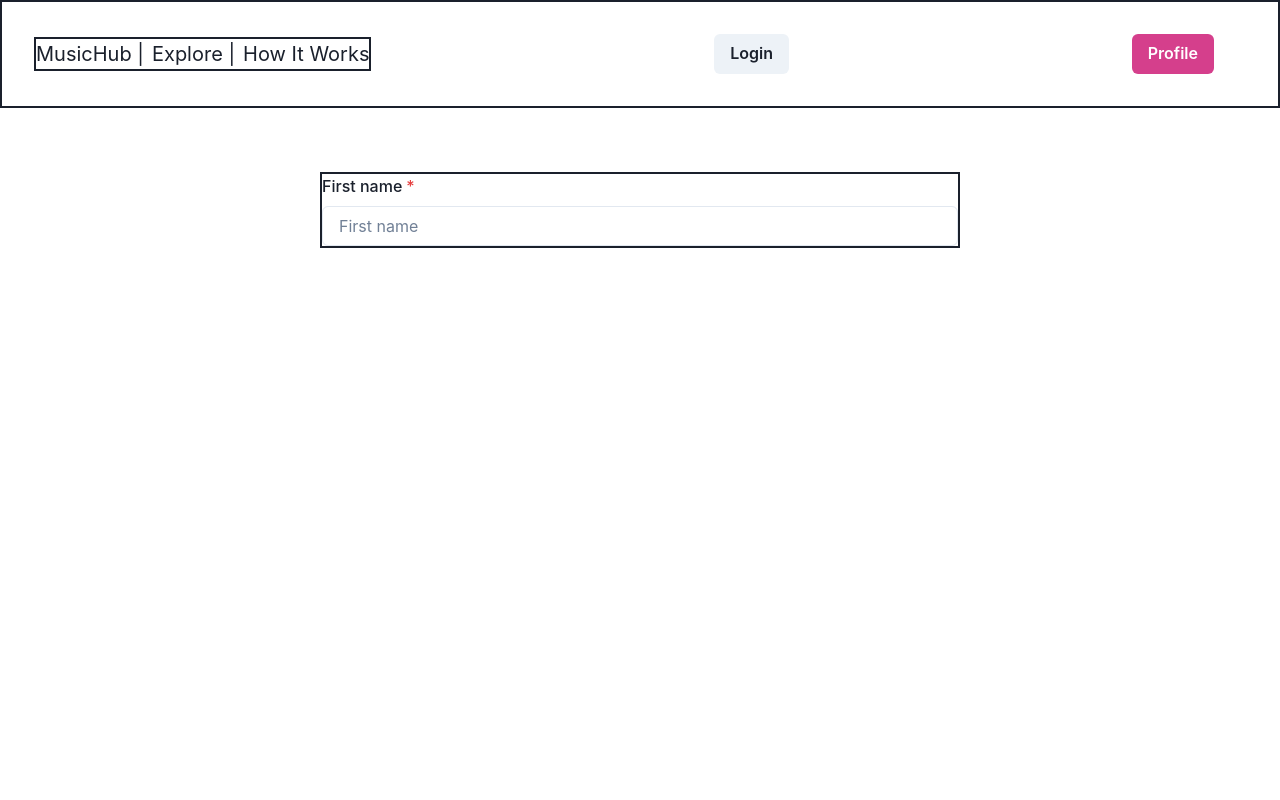
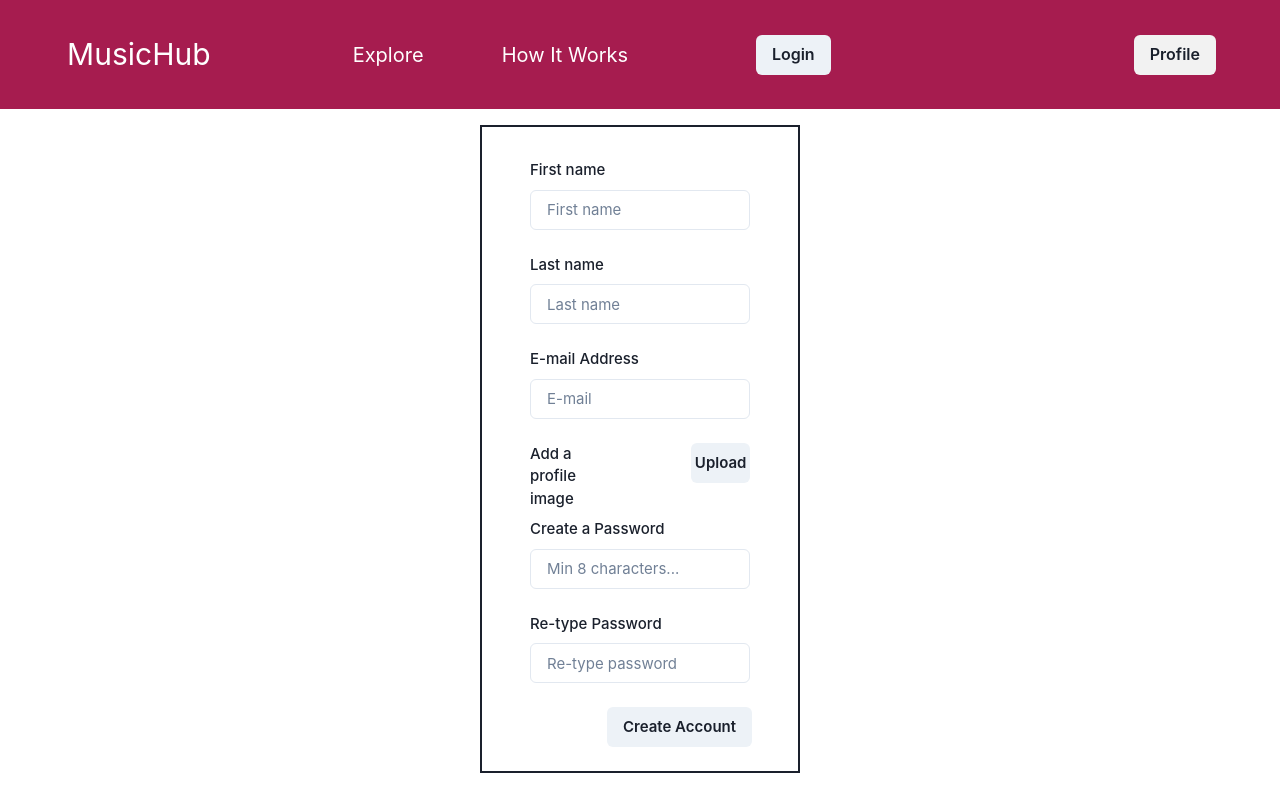
Before and after one commit to sudojoseph/ITC-Group-Project, a React (Create React App) app in the folder beathub-fe/: page /signup in a window 1280 px wide. Built offline with nearby package versions, Linux system fonts and the light colour scheme.

Commit message:
signup and messages updates

```diff
--- a/beathub-fe/src/App.js
+++ b/beathub-fe/src/App.js
@@ -22,7 +22,7 @@ function App() {
     <UseContext.Provider value = {''}>
     <ChakraProvider theme={theme}>
     <BrowserRouter>
-      <Box textAlign="center" border='2px red'>
+      <Box textAlign="center">
         <Navbar />
       </Box>
       <Routes>
--- a/beathub-fe/src/Components/LogIn/Login.js
+++ b/beathub-fe/src/Components/LogIn/Login.js
@@ -40,7 +40,7 @@ function Login() {
           </Flex>
 
           <ModalFooter>
-            <Button colorScheme='blue' mr={3}>
+            <Button backgroundColor='#A61C4F' color='#F2F2F2' _hover={{backgroundColor:'#F2F2F2', color:'#A61C4F'}} mr={3}>
               Enter
             </Button>
             <Button onClick={onClose}>Cancel</Button>
--- a/beathub-fe/src/Components/Messages/Messages.js
+++ b/beathub-fe/src/Components/Messages/Messages.js
@@ -1,9 +1,34 @@
 import React from 'react'
+import { Box, Text, Tabs, TabList, TabPanels, Tab, TabPanel } from '@chakra-ui/react'
 
 function Messages() {
   return (
     <>
-    Messages Component
+      <Box>
+        <Text ml='21rem' mt='3rem' fontSize='50px'>Messages</Text>
+      </Box>
+
+      <Box ml='21rem' mr='21rem' mt='3rem'>
+        <Tabs>
+          <TabList>
+            <Tab>Inbox</Tab>
+            <Tab>Unread</Tab>
+            <Tab>Archived</Tab>
+          </TabList>
+
+          <TabPanels>
+            <TabPanel>
+              <p>Inbox messages!</p>
+            </TabPanel>
+            <TabPanel>
+              <p>Unread messages!</p>
+            </TabPanel>
+            <TabPanel>
+              <p>Archived messages!</p>
+            </TabPanel>
+          </TabPanels>
+        </Tabs>
+      </Box>
     </>
   )
 }
--- a/beathub-fe/src/Components/Navbar/Navbar.js
+++ b/beathub-fe/src/Components/Navbar/Navbar.js
@@ -22,13 +22,13 @@ import Login from '../LogIn/Login'
 function Navbar() {
     return (
         <>
-            <Flex justify='space-between' align='center' fontSize='20px' border='2px' pt='2rem' pb='2rem'>
+            <Flex justify='space-between' align='center' fontSize='20px' pt='2rem' pb='2rem' backgroundColor='#A61C4F'>
 
                 <Box ml='2rem'>
-                    <HStack border='2px'>
-                        <Link to='/'>MusicHub | </Link>
-                        <Link to='/explore'>Explore | </Link>
-                        <Link to='/about'>How It Works</Link>
+                    <HStack display='flex' w='150%' justify='space-around' fontSize='20px'>
+                        <Text fontSize='30px' mr='4rem' color='white'><Link to='/'>MusicHub</Link></Text>
+                        <Text color='white'><Link to='/explore'>Explore</Link></Text>
+                        <Text color='white'><Link to='/about'>How It Works</Link></Text>
                     </HStack>
                 </Box>
 
@@ -37,7 +37,7 @@ function Navbar() {
                 </Box>
 
                 <Menu>
-                    <MenuButton as={Button} colorScheme='pink' mr='4rem'>
+                    <MenuButton as={Button} backgroundColor='#F2F2F2' mr='4rem'>
                         Profile
                     </MenuButton>
                     <MenuList>
--- a/beathub-fe/src/Components/SignUp/SignUp.js
+++ b/beathub-fe/src/Components/SignUp/SignUp.js
@@ -5,16 +5,31 @@ import {
     FormErrorMessage,
     FormHelperText,
     Input,
-    Box
+    Box,
+    Button,
+    Flex
 } from '@chakra-ui/react'
 
 function SignUp() {
     return (
         <>
-            <Box ml='20rem' mr='20rem' mt='4rem' border='2px'>
-                <FormControl isRequired>
-                    <FormLabel>First name</FormLabel>
-                    <Input placeholder='First name' />
+            <Box ml='30rem' mr='30rem' mt='1rem' border='2px' pt='2rem' pl='3rem' pr='3rem' pb='1.5rem'>
+                <FormControl>
+                    <FormLabel fontSize='15px'>First name</FormLabel>
+                    <Input fontSize='15px' mb='1.5rem' placeholder='First name' />
+                    <FormLabel fontSize='15px'>Last name</FormLabel>
+                    <Input fontSize='15px' mb='1.5rem' placeholder='Last name' />
+                    <FormLabel fontSize='15px'>E-mail Address</FormLabel>
+                    <Input fontSize='15px' mb='1.5rem' placeholder='E-mail' />
+                    <Flex justifyContent='center'>
+                    <FormLabel fontSize='15px'>Add a profile image</FormLabel>
+                    <Button ml='35%' fontSize='15px'>Upload</Button>
+                    </Flex>
+                    <FormLabel fontSize='15px'>Create a Password</FormLabel>
+                    <Input placeholder='Min 8 characters...' fontSize='15px' mb='1.5rem' type='password' />
+                    <FormLabel fontSize='15px'>Re-type Password</FormLabel>
+                    <Input placeholder='Re-type password' fontSize='15px' mb='1.5rem' type='password' />
+                    <Button ml='35%' fontSize='15px'>Create Account</Button>
                 </FormControl>
             </Box>
         </>
```
